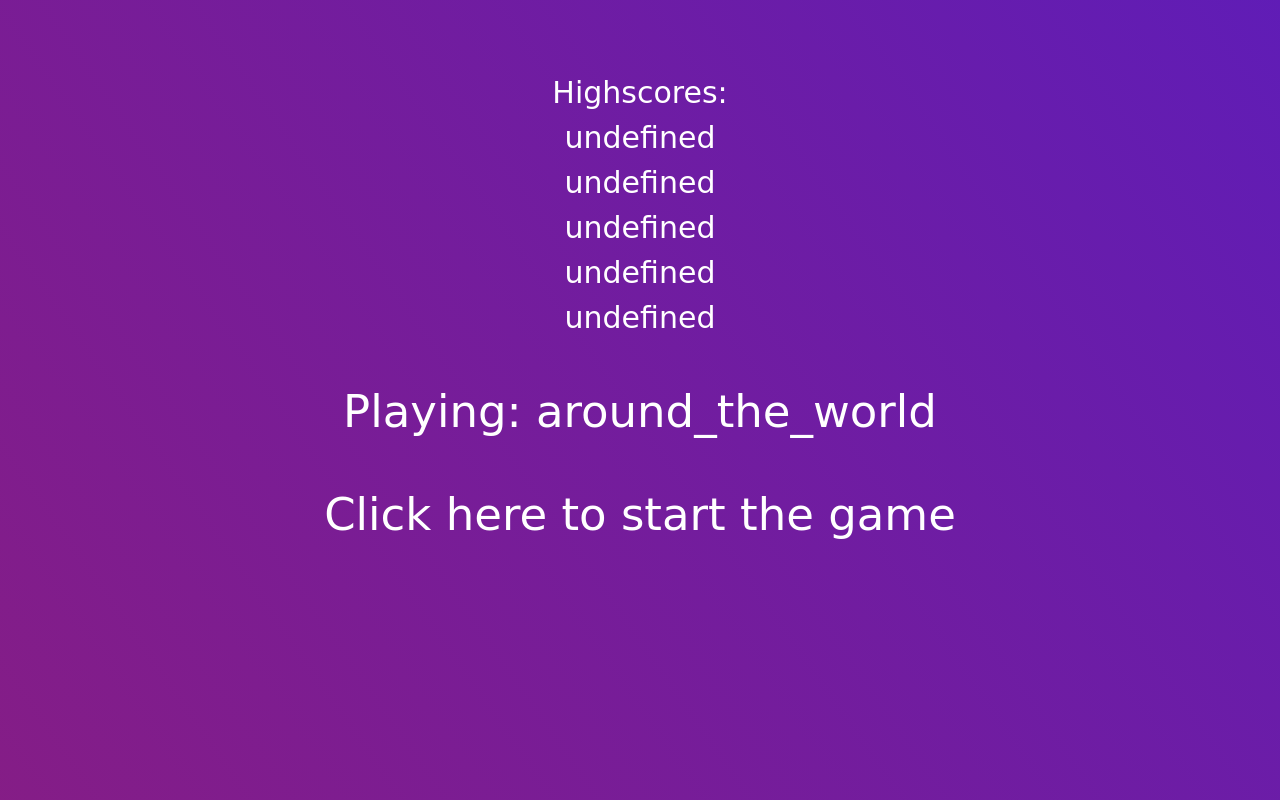
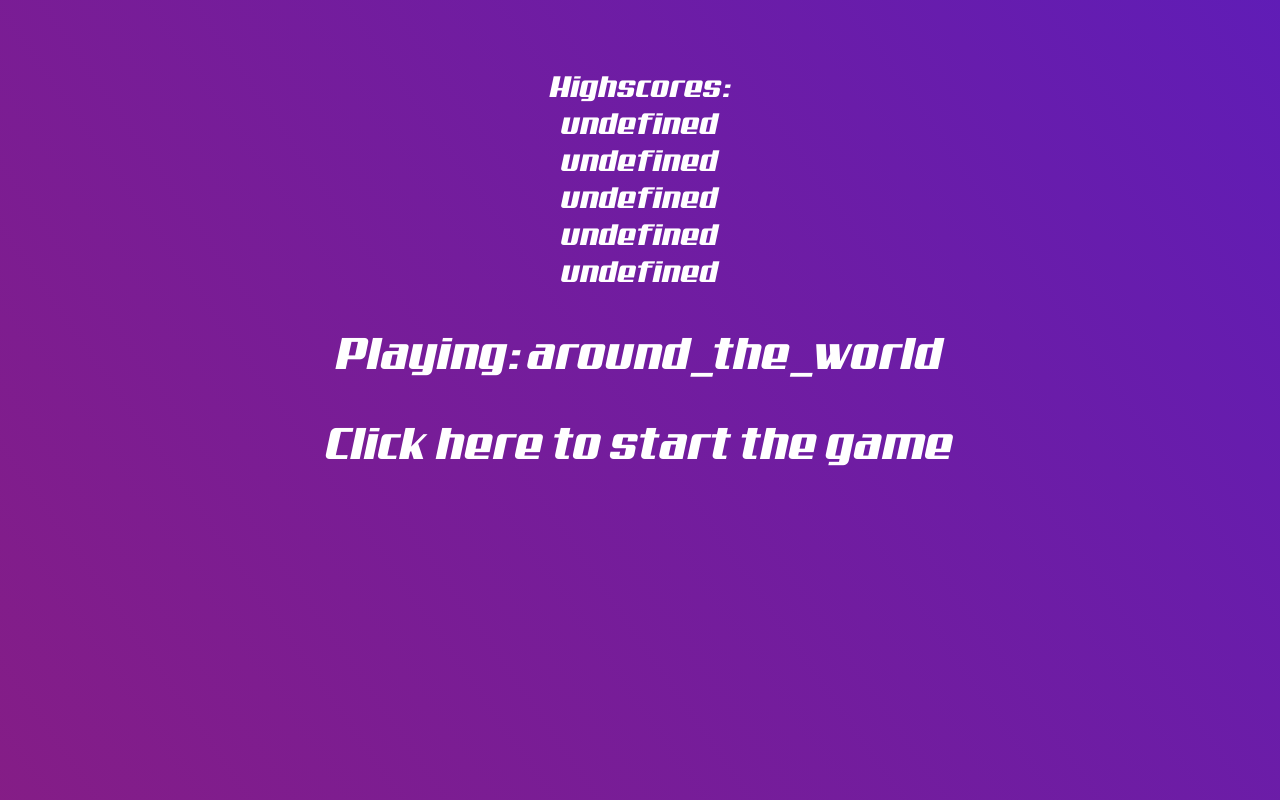
Before and after one commit to TimBorowy/dance-dance-revolution, a website: page docs/index.html in a window 1280 px wide. Drawn offline with Linux system fonts and the light colour scheme; the site is published under a folder, as on GitHub Pages, so addresses that start at the root find nothing.

Commit message:
fix github.io issues

```diff
--- a/dev/score.ts
+++ b/dev/score.ts
@@ -14,7 +14,6 @@ class Score{
         let storage = window.localStorage.getItem('highScore')
 
         if(storage === null){
-            console.log('new')
             this.highScore = new Array()
             window.localStorage.setItem('highScore', this.highScore.toString())
         }else{
--- a/docs/css/style.css
+++ b/docs/css/style.css
@@ -1,7 +1,7 @@
 @font-face{
     font-family: 'Aero';
-    src: url('/fonts/Aero.woff') format('woff'), /* Pretty Modern Browsers */
-        url('/fonts/Aero.ttf')  format('truetype'); /* Safari, Android, iOS */
+    src: url('../fonts/Aero.woff') format('woff'), /* Pretty Modern Browsers */
+        url('../fonts/Aero.ttf')  format('truetype'); /* Safari, Android, iOS */
 }
 
 body {
--- a/docs/index.html
+++ b/docs/index.html
@@ -6,7 +6,6 @@
     <link rel="stylesheet" type="text/css" href="css/style.css">
   </head>
   <body>
-      <script src="beatdetector/beatdetector.js"></script>
       <script src='js/main.js'></script>
   </body>
 </html>
--- a/docs/js/main.js
+++ b/docs/js/main.js
@@ -331,7 +331,6 @@ var Score = (function () {
         this.element = document.createElement('score');
         var storage = window.localStorage.getItem('highScore');
         if (storage === null) {
-            console.log('new');
             this.highScore = new Array();
             window.localStorage.setItem('highScore', this.highScore.toString());
         }
```
Also changed, not shown: 1 other file.
